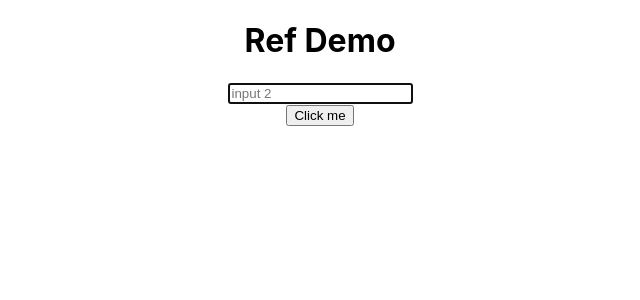
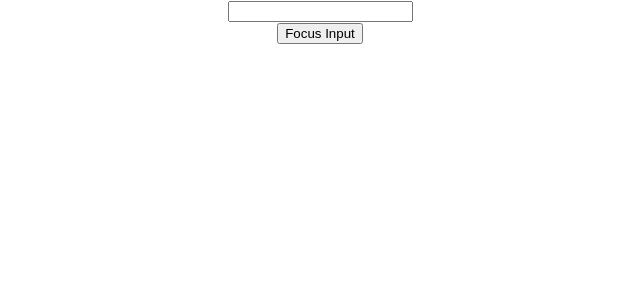
Before and after one commit to nihalshanp/learning-react, a React (Create React App) app: page / in a window 1280 px wide. Shown: the top 300 px of the page, without its empty margins (320-960 px from the left). Built offline with nearby package versions, Linux system fonts and the light colour scheme.

Commit message:
Learned calling refs with parent component

```diff
--- a/src/App.js
+++ b/src/App.js
@@ -1,12 +1,14 @@
 import React, { Component }  from 'react'
 import './App.css';
 import RefDemo from './Component/RefDemo'
+import ParInp from './Component/ParInp'
 
 class App extends Component {
   render(){
   return (
     <div className="App">
-        <RefDemo/>
+        {/*<RefDemo/>*/}
+        <ParInp/>
     </div>
   );
   }
--- /dev/null
+++ b/src/Component/Input.js
@@ -0,0 +1,21 @@
+import React, { Component } from 'react'
+
+export default class Input extends Component {
+
+    constructor(props){
+        super(props)
+        this.inputRef = React.createRef()
+    }
+
+    focusInp(){
+        this.inputRef.current.focus()
+    }
+
+    render() {
+        return (
+            <div>
+                <input type='text' ref={this.inputRef}/>
+            </div>
+        )
+    }
+}
--- /dev/null
+++ b/src/Component/ParInp.js
@@ -0,0 +1,23 @@
+import React, { Component } from 'react'
+import Input from './Input'
+
+
+export default class Class extends Component {
+    constructor(props){
+        super(props)
+        this.componentRef = React.createRef()
+    }
+
+    buttonClick = () => {
+        this.componentRef.current.focusInp()
+    }
+
+    render() {
+        return (
+            <div>
+                <Input ref={this.componentRef}/>
+                <button onClick={this.buttonClick}>Focus Input</button>
+            </div>
+        )
+    }
+}
```
